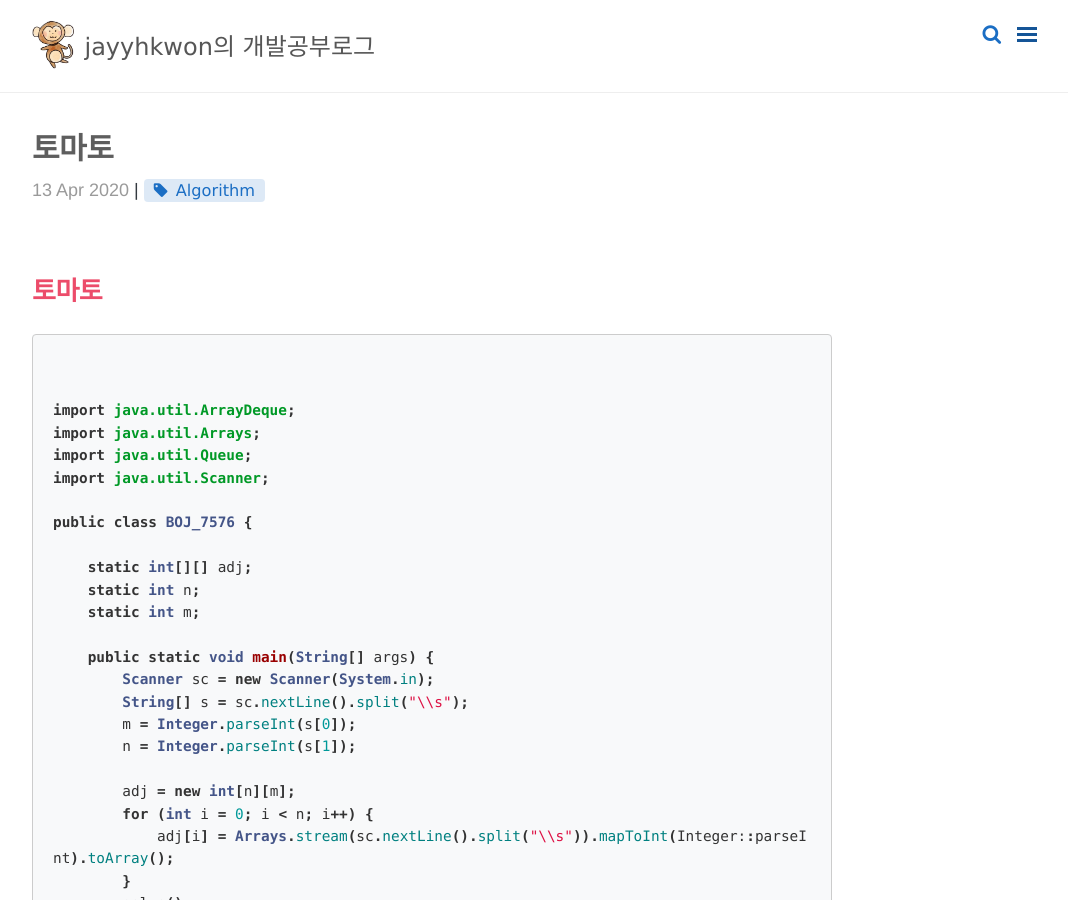
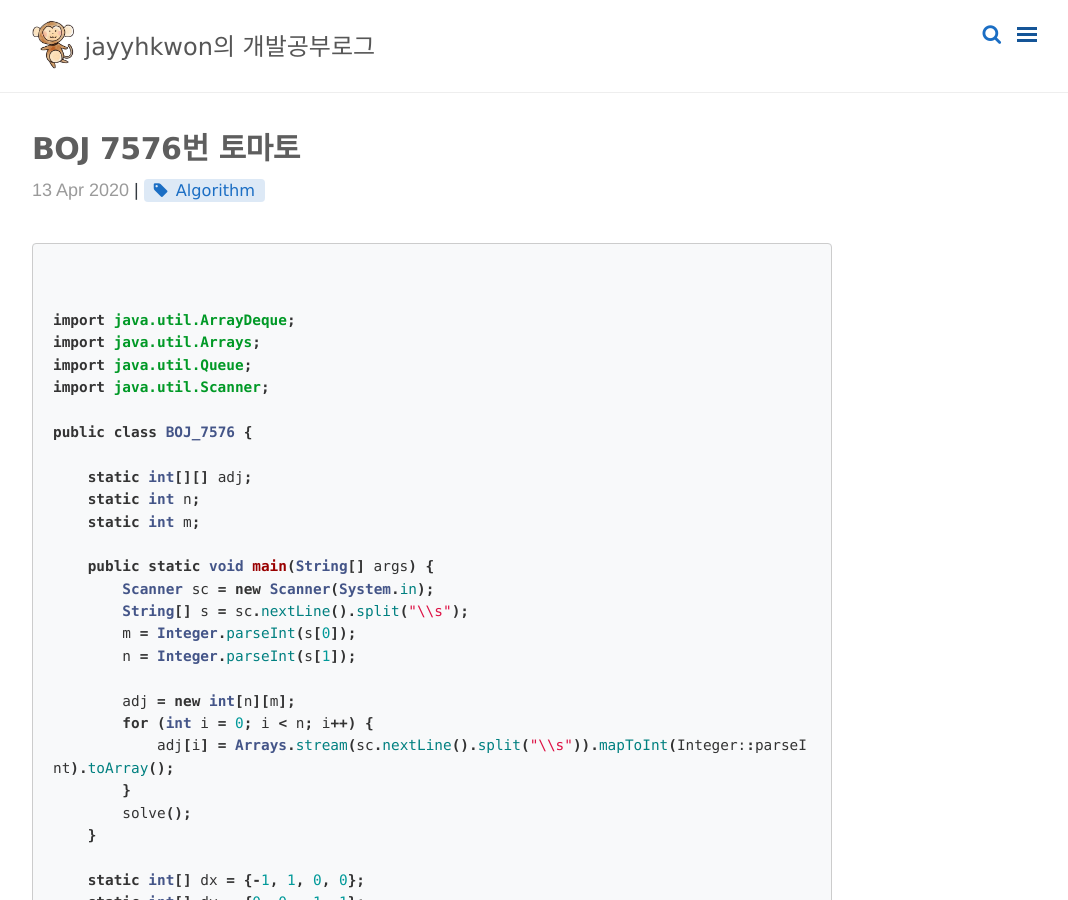
Before and after one commit to jayyhkwon/jayyhkwon.github.io, a Jekyll site: the page built from _posts/algorithm/2020-04-13-Algorithm-BOJ_7576_토마토.md, in a window 1280 px wide and 900 px high. Shown: the whole window, without its empty margins (208-1276 px from the left). Built offline with Jekyll 4.4.1, drawn with Linux system fonts in a browser that asks for light colours; nearby versions of some CDN libraries; comment, search, counter and statistics services are not loaded.

Commit message:
20200414 제목 변경

```diff
--- a/_posts/algorithm/2020-04-13-Algorithm-BOJ_7576_토마토.md
+++ b/_posts/algorithm/2020-04-13-Algorithm-BOJ_7576_토마토.md
@@ -1,16 +1,12 @@
 ---
 layout: post
-title:  " 토마토 "
+title:  " BOJ 7576번 토마토 "
 category: Algorithm
 tags: [Algorithm]
 comments: true
 ---
 
 
-
-
-
-## 토마토
 
 
 
```
